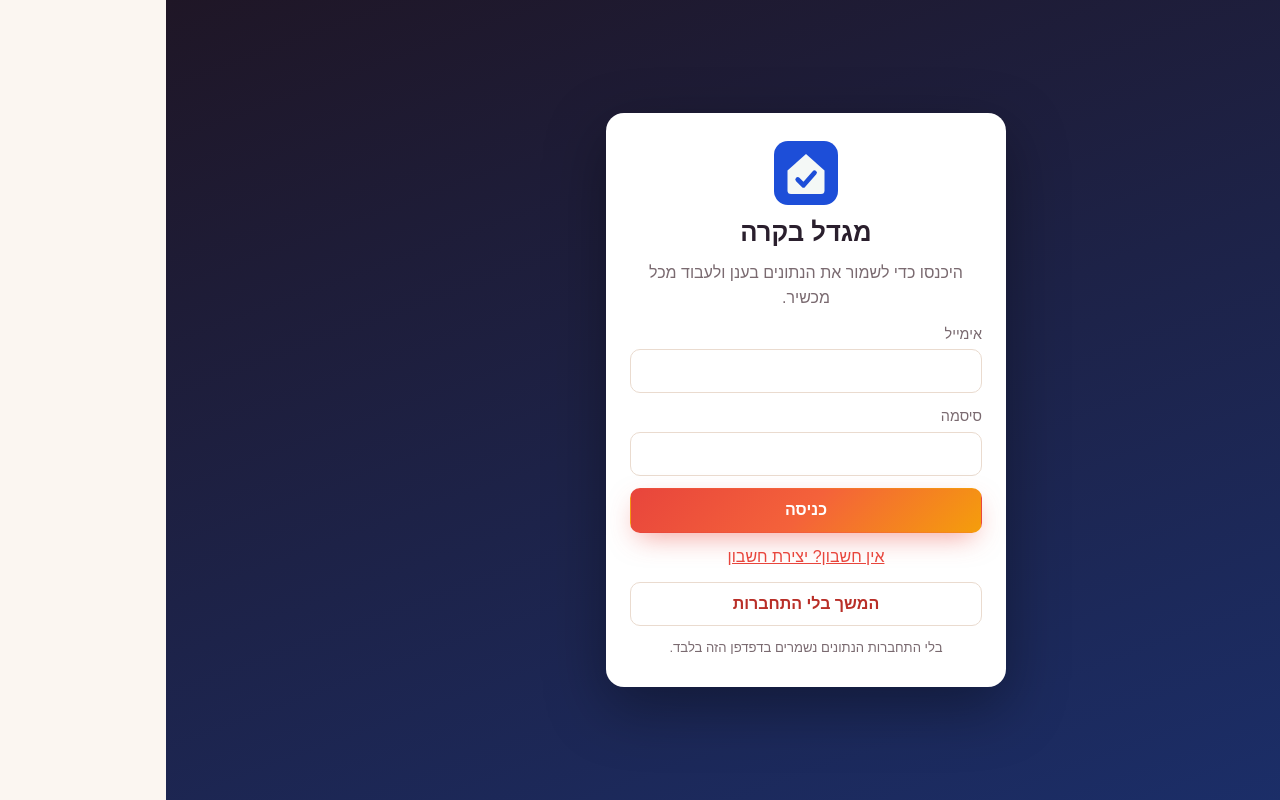
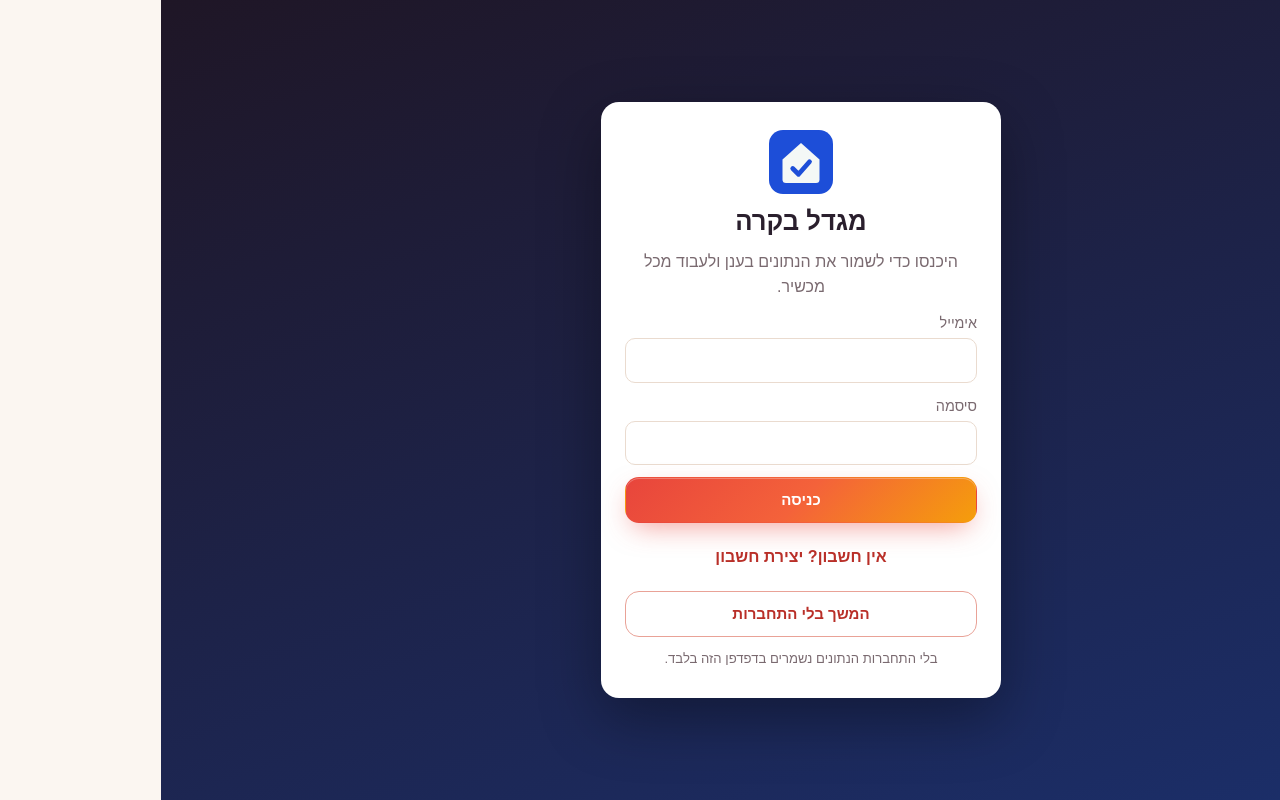
Before and after one commit to YamanHero/Bitna, a React (Vite) app: page / in a window 1280 px wide. Built offline with nearby package versions, Linux system fonts and the light colour scheme; no server answers.

Commit message:
כפתורים מחודשים והתאמה לאייפון 17 Pro Max, תיקון כפתור צף

```diff
--- a/src/index.css
+++ b/src/index.css
@@ -1825,7 +1825,7 @@ body {
 
 /* כפתורים */
 button { transition: transform 0.18s var(--ease), box-shadow 0.25s var(--ease), filter 0.2s, background 0.2s; }
-button:not(.ghost):not(.danger):not(.link):not(.chip):not(.swatch):not(.ov-pill):not(.att-org):not(.icon-btn) {
+button:where(:not(.ghost, .danger, .link, .chip, .swatch, .ov-pill, .att-org, .icon-btn)) {
   background: var(--grad);
   border-color: transparent;
   color: #fff;
@@ -1889,17 +1889,17 @@ button i, a i { margin-inline-end: 6px; }
 .rec-time.live ~ .rec-btns .rec-dot { animation: blink 1s infinite; }
 
 /* כניסה מדורגת */
-.pf-main > :not(h1) { animation: rise 0.5s var(--ease) both; }
-.ov-grid > *, .pf-list > *, .pf-rows > *, .ov-timeline > *, .ov-attn > *, .stage-list > *, .more-list > * { animation: rise 0.5s var(--ease) both; }
+.pf-main > :not(h1) { animation: rise 0.5s var(--ease) backwards; }
+.ov-grid > *, .pf-list > *, .pf-rows > *, .ov-timeline > *, .ov-attn > *, .stage-list > *, .more-list > * { animation: rise 0.5s var(--ease) backwards; }
 :is(.ov-grid, .pf-list, .pf-rows, .ov-timeline, .ov-attn, .stage-list, .more-list) > :nth-child(2) { animation-delay: 0.05s; }
 :is(.ov-grid, .pf-list, .pf-rows, .ov-timeline, .ov-attn, .stage-list, .more-list) > :nth-child(3) { animation-delay: 0.1s; }
 :is(.ov-grid, .pf-list, .pf-rows, .ov-timeline, .ov-attn, .stage-list, .more-list) > :nth-child(4) { animation-delay: 0.15s; }
 :is(.ov-grid, .pf-list, .pf-rows, .ov-timeline, .ov-attn, .stage-list, .more-list) > :nth-child(5) { animation-delay: 0.2s; }
 :is(.ov-grid, .pf-list, .pf-rows, .ov-timeline, .ov-attn, .stage-list, .more-list) > :nth-child(n + 6) { animation-delay: 0.25s; }
-.ov-health .ov-pill { animation: pop 0.55s var(--ease) both; }
+.ov-health .ov-pill { animation: pop 0.55s var(--ease) backwards; }
 .ov-health .ov-pill:nth-child(2) { animation-delay: 0.06s; } .ov-health .ov-pill:nth-child(3) { animation-delay: 0.12s; } .ov-health .ov-pill:nth-child(4) { animation-delay: 0.18s; }
-.toast { animation: slideup 0.4s var(--ease) both; }
-.stage-picker, .att-add { animation: rise 0.35s var(--ease) both; }
+.toast { animation: slideup 0.4s var(--ease) backwards; }
+.stage-picker, .att-add { animation: rise 0.35s var(--ease) backwards; }
 
 @keyframes rise { from { opacity: 0; transform: translateY(14px); } to { opacity: 1; transform: none; } }
 @keyframes pop { 0% { opacity: 0; transform: scale(0.85); } 60% { transform: scale(1.06); } 100% { opacity: 1; transform: none; } }
@@ -1912,3 +1912,110 @@ button i, a i { margin-inline-end: 6px; }
   *, *::before, *::after { animation: none !important; transition: none !important; }
 }
 .ov-main > .status-chip { justify-self: start; }
+
+/* =====================================================================
+   מערכת כפתורים אחידה + התאמה לאייפון 17 Pro Max (440×956)
+   ===================================================================== */
+button {
+  min-height: 46px;
+  border-radius: 14px;
+  font-size: 15px;
+  display: inline-flex;
+  align-items: center;
+  justify-content: center;
+  gap: 8px;
+  line-height: 1.2;
+  -webkit-tap-highlight-color: transparent;
+  touch-action: manipulation;
+}
+button:where(:not(.ghost, .danger, .link, .chip, .swatch, .ov-pill, .att-org, .icon-btn)) {
+  box-shadow: var(--glow), inset 0 1px 0 rgba(255, 255, 255, 0.28);
+}
+button.ghost {
+  background: var(--surface);
+  border: 1.5px solid color-mix(in srgb, var(--accent) 38%, var(--line));
+  color: var(--accent-ink);
+  box-shadow: none;
+}
+button.ghost:hover:not(:disabled) { background: var(--accent-soft); filter: none; }
+button.danger {
+  background: var(--red-soft);
+  border: 1.5px solid transparent;
+  color: var(--red);
+  box-shadow: none;
+}
+button.danger:hover:not(:disabled) { background: color-mix(in srgb, var(--red) 18%, var(--red-soft)); filter: none; }
+button.sm { min-height: 40px; padding: 6px 14px; font-size: 14px; border-radius: 12px; }
+button.icon-btn { min-width: 44px; min-height: 44px; padding: 0; border-radius: 12px; }
+button.link {
+  min-height: 44px;
+  padding: 0 4px;
+  background: none;
+  border: 0;
+  box-shadow: none;
+  color: var(--accent-ink);
+  text-decoration: none;
+  font-weight: 700;
+}
+button.link:hover:not(:disabled) { transform: none; text-decoration: underline; filter: none; }
+.chip { min-height: 44px; padding: 8px 16px; display: inline-flex; align-items: center; }
+.seg, .tabs2 { padding: 4px; border-radius: 16px; background: var(--surface-2); border: 1px solid var(--line); }
+.seg button, .tabs2 button {
+  min-height: 44px;
+  border-radius: 12px;
+  background: transparent;
+  border-color: transparent;
+  color: var(--muted);
+  box-shadow: none;
+}
+.seg button.on, .tabs2 button.on, .seg button[aria-selected='true'], .tabs2 button[aria-selected='true'] {
+  background: var(--grad);
+  color: #fff;
+  box-shadow: var(--glow);
+}
+.stage-btn { border-radius: 14px; }
+.stage-btn.active { background: var(--accent-soft); color: var(--accent-ink); border-color: var(--accent); box-shadow: inset 4px 0 0 var(--accent); }
+:focus-visible { outline: 3px solid color-mix(in srgb, var(--accent) 55%, transparent); outline-offset: 2px; }
+button:disabled { filter: grayscale(0.4); box-shadow: none !important; }
+
+@media (max-width: 700px) {
+  html { -webkit-text-size-adjust: 100%; }
+  body { overscroll-behavior-y: none; }
+  /* iOS מגדיל את המסך בהקלדה בשדות קטנים מ-16px */
+  input, select, textarea { font-size: 16px; min-height: 46px; border-radius: 12px; }
+  textarea { min-height: 96px; }
+  input[type='checkbox'], input[type='radio'] { min-height: 0; }
+  .pf-main { padding-inline: calc(16px + env(safe-area-inset-right)) calc(16px + env(safe-area-inset-left)); }
+  .pf-page { font-size: 1.9rem; margin-bottom: 14px; }
+  form button[type='submit'], .pf-form button { width: 100%; }
+  .row { flex-wrap: wrap; }
+  .row > input { flex: 1 1 100%; }
+  .row > button { flex: 1 1 auto; }
+  .pf-nav { gap: 2px; }
+  .pf-nav a { min-height: 54px; border-radius: 16px; }
+  .fab {
+    white-space: nowrap;
+    min-height: 54px;
+    padding: 0 22px;
+    font-size: 16px;
+    bottom: calc(86px + env(safe-area-inset-bottom));
+  }
+  .toast { bottom: calc(92px + env(safe-area-inset-bottom)); }
+  .status-actions button, .ov-adv, .mt-foot button { min-height: 52px; font-size: 16px; }
+  .ov-pill { min-height: 76px; border-radius: 18px; }
+  .ov-card, .status-card { border-radius: 20px; padding: 16px; }
+  .task-meta select, .task-meta input { flex: 1 1 100%; }
+}
+
+/* מסכים רחבים בטלפון (כמו 440px): מרווח נינוח יותר */
+@media (min-width: 420px) and (max-width: 700px) {
+  .pf-main { padding-top: 22px; }
+  .ov-grid, .pf-list, .pf-rows { gap: 14px; }
+  .ov-pill b { font-size: 28px; }
+}
+@media (max-width: 700px) {
+  .fab { width: max-content; display: inline-flex; }
+}
+@media (max-width: 700px) {
+  .pf-main a:not([class]), .pf-main a.ai-link { display: inline-block; padding-block: 12px; margin-block: -12px; }
+}
--- a/src/projectflow/ProjectFlow.jsx
+++ b/src/projectflow/ProjectFlow.jsx
@@ -213,7 +213,7 @@ function ProjectList({ store }) {
         </div>
         {!adding && (
           <button type="button" className="fab" onClick={() => setAdding(true)}>
-            פרויקט חדש
+            <Icon name="plus" /> פרויקט חדש
           </button>
         )}
       </div>
```
